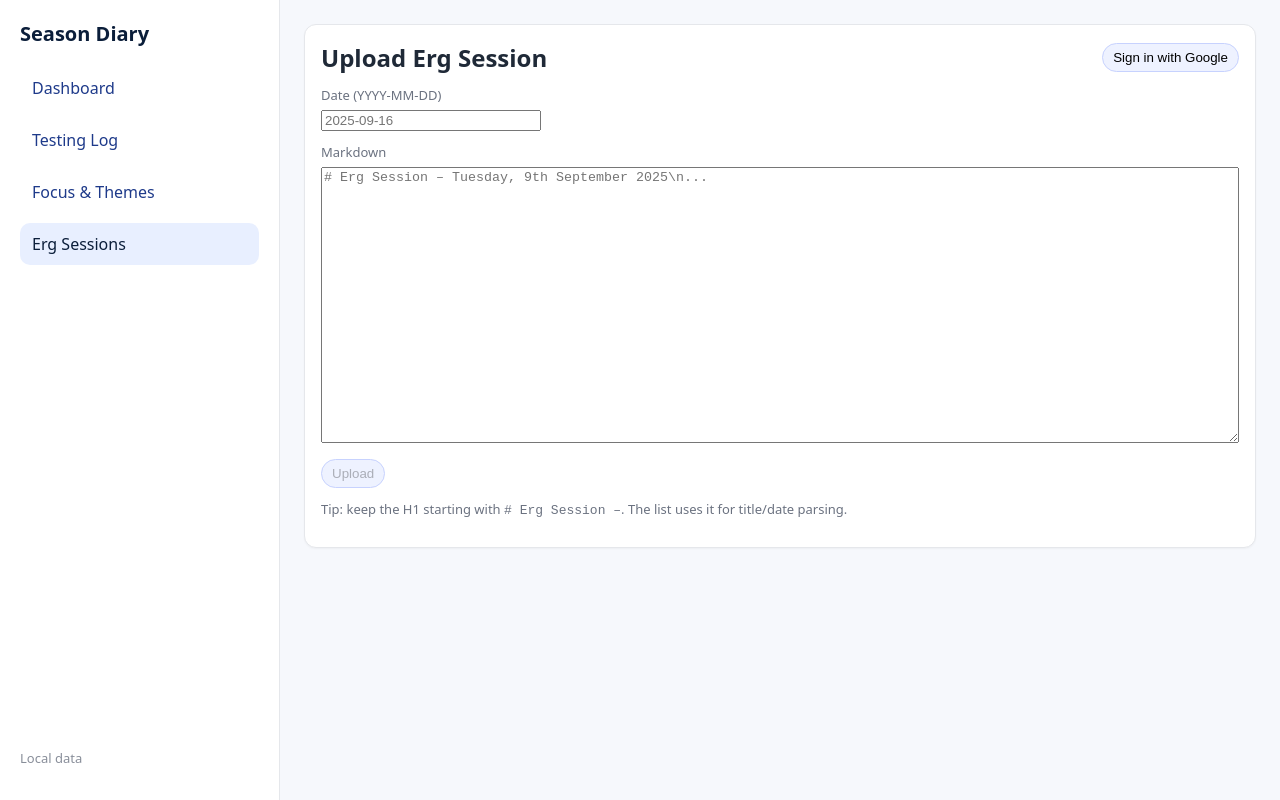
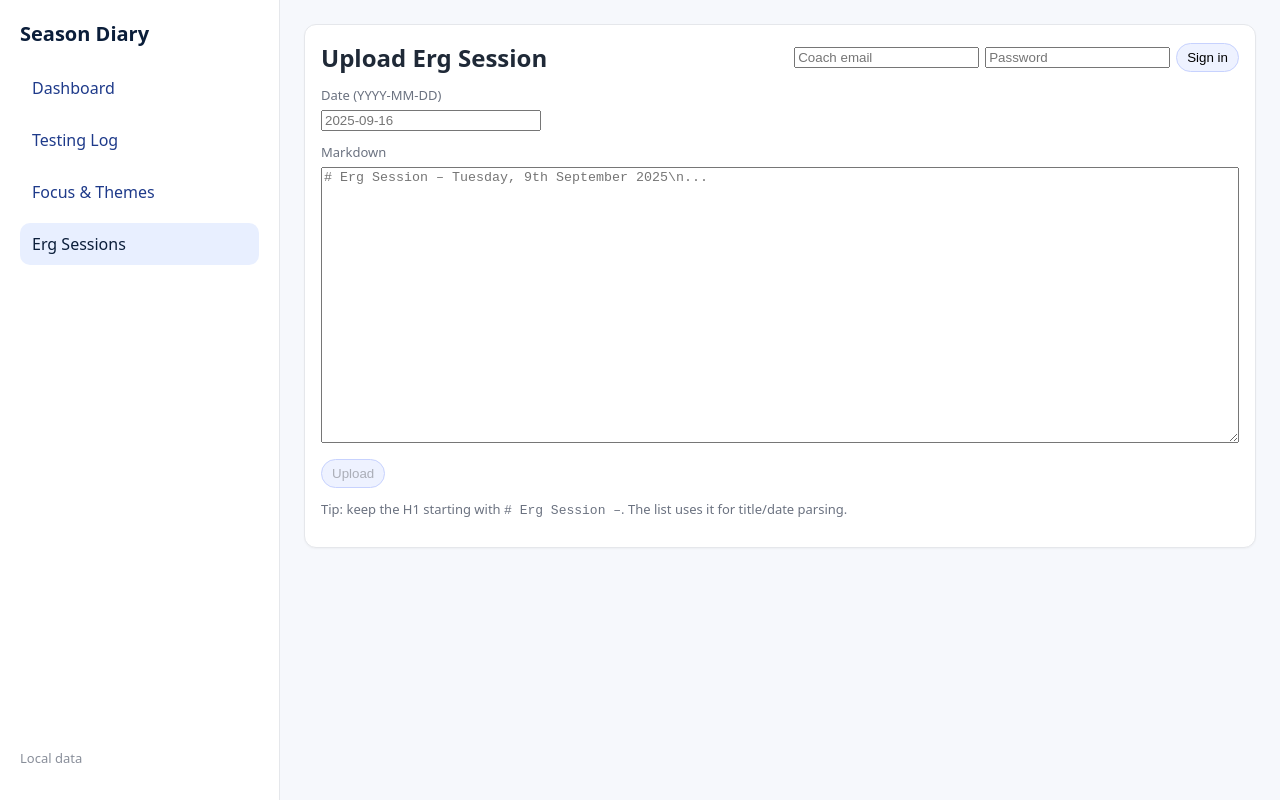
Before and after one commit to mk6488/season-diary-web-starter, a React (Vite) app: page /erg-sessions/upload in a window 1280 px wide. Built offline with nearby package versions, Linux system fonts and the light colour scheme; no server answers; the database is empty.

Commit message:
auth: remove Google sign-in; use email/password for Admin and uploaders

```diff
--- a/src/routes/Admin.jsx
+++ b/src/routes/Admin.jsx
@@ -1,7 +1,7 @@
 import React, { useEffect, useState } from 'react'
 import { Link } from 'react-router-dom'
 import { auth } from '../firebase'
-import { GoogleAuthProvider, onAuthStateChanged, signInWithPopup, signOut, signInWithEmailAndPassword } from 'firebase/auth'
+import { onAuthStateChanged, signOut, signInWithEmailAndPassword } from 'firebase/auth'
 import Data from './Data.jsx'
 
 export default function Admin(){
@@ -14,12 +14,6 @@ export default function Admin(){
     return () => unsub()
   }, [])
 
-  const doSignIn = async () => {
-    try{
-      await signInWithPopup(auth, new GoogleAuthProvider())
-      setMsg('')
-    }catch(e){ setMsg(e?.message || 'Sign-in failed') }
-  }
   const doSignOut = async () => { await signOut(auth) }
   const onEmailLogin = async (e) => {
     e.preventDefault()
@@ -36,14 +30,11 @@ export default function Admin(){
         {user ? (
           <div className="small">{user.email} · UID: <code>{user.uid}</code> <button className="chip" onClick={doSignOut}>Sign out</button></div>
         ) : (
-          <div style={{ display:'flex', gap:8, alignItems:'center', flexWrap:'wrap' }}>
-            <button className="chip" onClick={doSignIn}>Sign in with Google</button>
-            <form onSubmit={onEmailLogin} style={{ display:'flex', gap:6, alignItems:'center', flexWrap:'wrap' }}>
-              <input required placeholder="Coach email" value={email} onChange={(e)=>setEmail(e.target.value)} />
-              <input required type="password" placeholder="Password" value={password} onChange={(e)=>setPassword(e.target.value)} />
-              <button className="chip" type="submit">Sign in</button>
-            </form>
-          </div>
+          <form onSubmit={onEmailLogin} style={{ display:'flex', gap:6, alignItems:'center', flexWrap:'wrap' }}>
+            <input required placeholder="Coach email" value={email} onChange={(e)=>setEmail(e.target.value)} />
+            <input required type="password" placeholder="Password" value={password} onChange={(e)=>setPassword(e.target.value)} />
+            <button className="chip" type="submit">Sign in</button>
+          </form>
         )}
       </header>
 
--- a/src/routes/ErgReportUpload.jsx
+++ b/src/routes/ErgReportUpload.jsx
@@ -1,6 +1,6 @@
 import React, { useEffect, useState } from 'react'
 import { auth } from '../firebase'
-import { GoogleAuthProvider, onAuthStateChanged, signInWithPopup, signOut } from 'firebase/auth'
+import { onAuthStateChanged, signInWithEmailAndPassword, signOut } from 'firebase/auth'
 import { publishErgReport } from '../data/remote'
 import { CURRENT_SEASON_ID } from '../data/constants'
 
@@ -22,7 +22,9 @@ export default function ErgReportUpload(){
     return () => unsub()
   }, [])
 
-  const doSignIn = async () => { await signInWithPopup(auth, new GoogleAuthProvider()) }
+  const [email, setEmail] = useState('')
+  const [password, setPassword] = useState('')
+  const doSignIn = async (e) => { e.preventDefault(); await signInWithEmailAndPassword(auth, email, password) }
   const doSignOut = async () => { await signOut(auth) }
 
   const onSubmit = async (e) => {
@@ -52,7 +54,11 @@ export default function ErgReportUpload(){
         {user ? (
           <div className="small">{user.email} · UID: <code>{user.uid}</code> <button className="chip" onClick={doSignOut}>Sign out</button></div>
         ) : (
-          <button className="chip" onClick={doSignIn}>Sign in with Google</button>
+          <form onSubmit={doSignIn} style={{ display:'flex', gap:6, alignItems:'center', flexWrap:'wrap' }}>
+            <input required placeholder="Coach email" value={email} onChange={(e)=>setEmail(e.target.value)} />
+            <input required type="password" placeholder="Password" value={password} onChange={(e)=>setPassword(e.target.value)} />
+            <button className="chip" type="submit">Sign in</button>
+          </form>
         )}
       </header>
 
--- a/src/routes/ErgUpload.jsx
+++ b/src/routes/ErgUpload.jsx
@@ -1,6 +1,6 @@
 import React, { useEffect, useState } from 'react'
 import { auth } from '../firebase'
-import { GoogleAuthProvider, onAuthStateChanged, signInWithPopup, signOut } from 'firebase/auth'
+import { onAuthStateChanged, signInWithEmailAndPassword, signOut } from 'firebase/auth'
 import { publishErgSession } from '../data/remote'
 import { CURRENT_SEASON_ID } from '../data/constants'
 
@@ -21,9 +21,11 @@ export default function ErgUpload(){
     return () => unsub()
   }, [])
 
-  const doSignIn = async () => {
-    const provider = new GoogleAuthProvider()
-    await signInWithPopup(auth, provider)
+  const [email, setEmail] = useState('')
+  const [password, setPassword] = useState('')
+  const doSignIn = async (e) => {
+    e.preventDefault()
+    await signInWithEmailAndPassword(auth, email, password)
   }
 
   const doSignOut = async () => { await signOut(auth) }
@@ -55,7 +57,11 @@ export default function ErgUpload(){
         {user ? (
           <div className="small">{user.email} · UID: <code>{user.uid}</code> <button className="chip" onClick={doSignOut}>Sign out</button></div>
         ) : (
-          <button className="chip" onClick={doSignIn}>Sign in with Google</button>
+          <form onSubmit={doSignIn} style={{ display:'flex', gap:6, alignItems:'center', flexWrap:'wrap' }}>
+            <input required placeholder="Coach email" value={email} onChange={(e)=>setEmail(e.target.value)} />
+            <input required type="password" placeholder="Password" value={password} onChange={(e)=>setPassword(e.target.value)} />
+            <button className="chip" type="submit">Sign in</button>
+          </form>
         )}
       </header>
 
```
